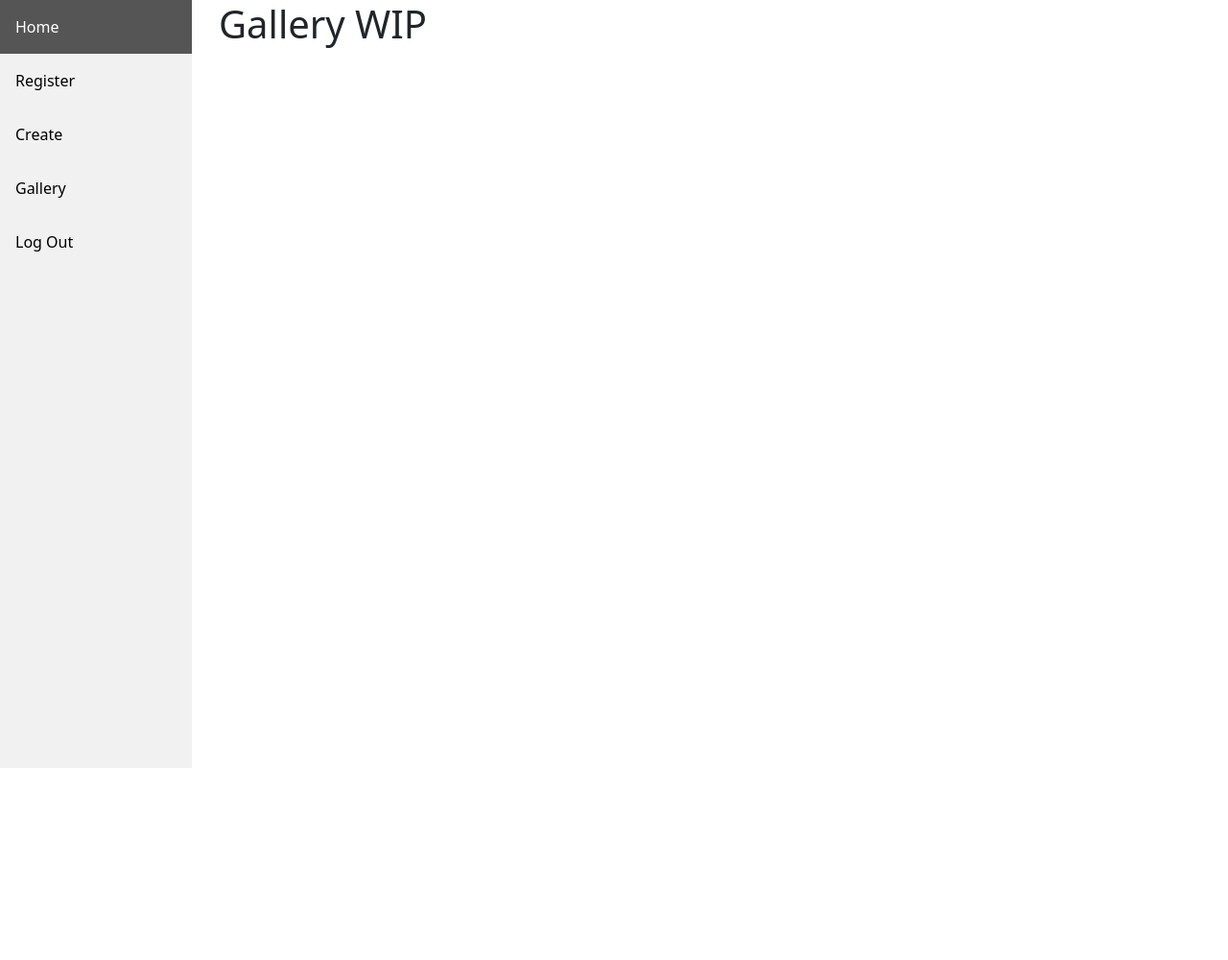
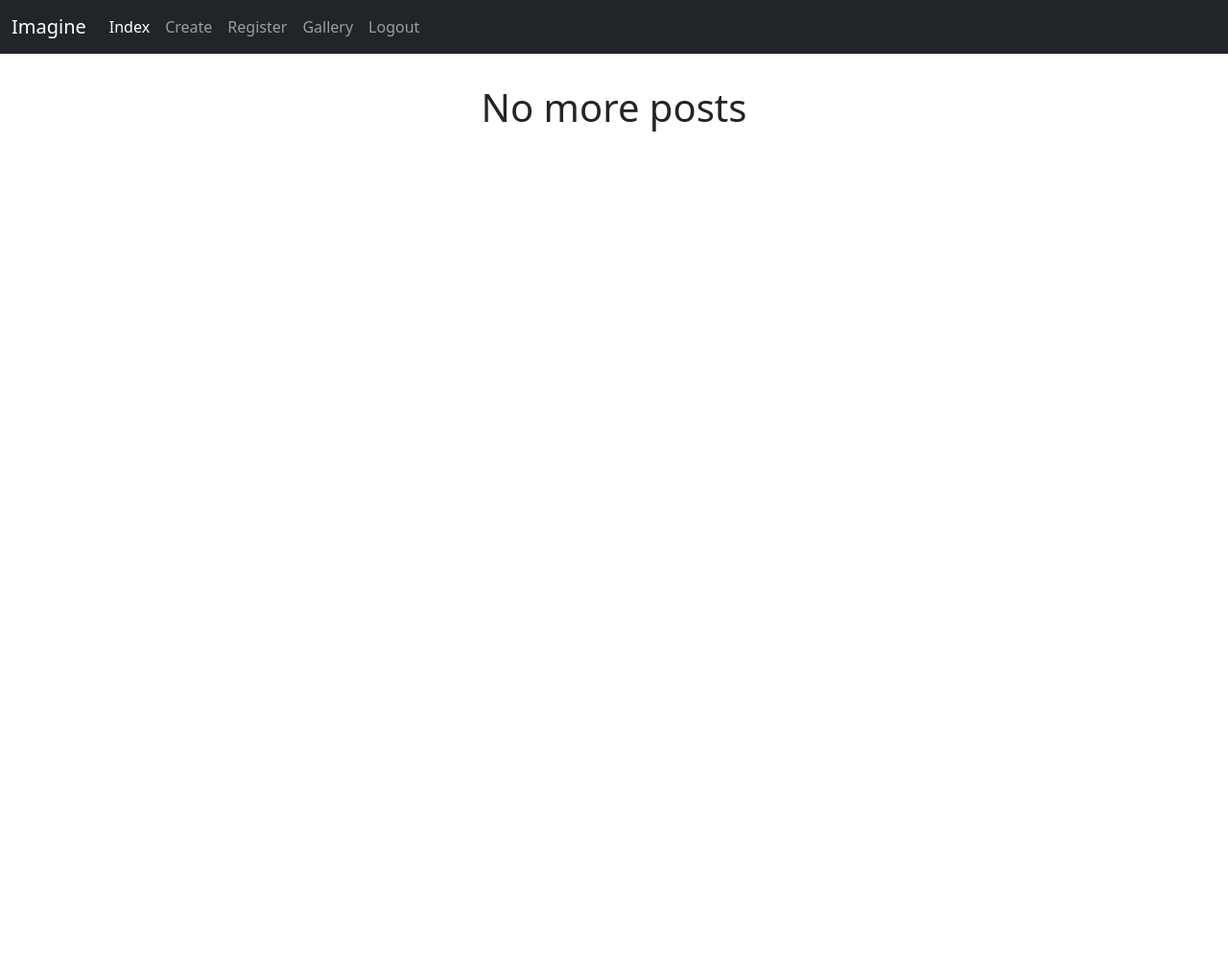
Before and after one commit to xuche123/capstone, a Django app: page /gallery in a window 1280 px wide. Shown: the whole page at 96% size. After the commit the page ends 137 px from the top, so only its background shows below. Run offline with Django 4.2, Linux system fonts and the light colour scheme; data that the repository does not hold is empty; some libraries are stand-ins or nearby versions.

Commit message:
gallery page improvements

```diff
--- /dev/null
+++ b/imagine/static/imagine/gallery.js
@@ -0,0 +1,50 @@
+document.addEventListener("DOMContentLoaded", function () {
+    var num = 15;
+    const post = document.querySelector(".post");
+    const gallery = document.querySelector(".gallery");
+    var ending = false;
+
+    function renderPost(start) {
+        fetch("/fetch_post", {
+            // Fetch request
+            method: "POST",
+            body: JSON.stringify({
+            start: start,
+            }),
+        })
+            .then((response) => response.json())
+            .then((result) => {
+            // console.log(result)
+            // console.log(result["posts"][0])
+            if (result["posts"][0] == undefined) {
+                console.log("No more posts")
+                let end = document.createElement('h1')
+                end.innerHTML = "No more posts"
+                gallery.appendChild(end)
+                ending = true;
+            }
+            else {
+                for (let i = 0; i<15; i++) {
+                    let img = document.createElement('img')
+                    img.src = "/media/" + result['posts'][i]['image']
+                    post.appendChild(img)
+                }
+            }
+
+            });
+    }
+
+
+    window.onscroll = () => {
+    const { scrollTop, scrollHeight, clientHeight } = document.documentElement;
+    if (clientHeight + scrollTop + 1 >= scrollHeight ) {
+        console.log(ending)
+        if (!ending) {
+            renderPost(num);
+            num += 15;
+
+        }
+
+    }
+    }
+});
--- a/imagine/static/imagine/styles.css
+++ b/imagine/static/imagine/styles.css
@@ -1,93 +1,28 @@
 * {
-  box-sizing: border-box;
+    margin: 0;
+    padding: 0;
+    box-sizing: border-box;
 }
 
-/* The side navigation menu */
-.sidebar {
-  margin: 0;
-  padding: 0;
-  width: 200px;
-  background-color: #f1f1f1;
-  position: fixed;
-  height: 100%;
-  overflow: auto;
+.gallery {
+    width: 80vw;
+    margin: 2rem auto;
+    text-align: center;
 }
 
-/* Sidebar links */
-.sidebar a {
-  display: block;
-  color: black;
-  padding: 16px;
-  text-decoration: none;
+.post {
+  columns: 3 20rem;
+  gap: 0.5rem;
 }
 
-/* Active/current link */
-.sidebar a.active {
-  background-color: #04aa6d;
-  color: white;
+.post img {
+  width: 100%;
+  border-radius: 1rem;
+  margin-bottom: 0.5rem;
+  transition: .2s ease-in-out;
 }
 
-/* Links on mouse-over */
-.sidebar a:hover:not(.active) {
-  background-color: #555;
-  color: white;
+.post img:hover {
+  cursor: pointer;
+  transform: scale(1.025);
 }
-
-/* Page content. The value of the margin-left property should match the value of the sidebar's width property */
-div.content {
-  margin-left: 200px;
-  padding: 1px 16px;
-  height: 1000px;
-}
-
-.gallery_row {
-  display: flex;
-  flex-wrap: wrap;
-  padding: 0 4px;
-}
-
-/* Create four equal columns that sits next to each other */
-.gallery_column {
-  flex: 25%;
-  max-width: 25%;
-  padding: 0 4px;
-}
-
-.gallery_column img {
-  margin-top: 8px;
-  vertical-align: middle;
-  width: 100%;
-}
-
-@media screen and (max-width: 800px) {
-  .sidebar {
-    width: 100%;
-    height: auto;
-    position: relative;
-  }
-  .sidebar a {
-    float: left;
-  }
-  div.content {
-    margin-left: 0;
-  }
-
-  .gallery_column {
-    flex: 50%;
-    max-width: 50%;
-  }
-}
-
-@media screen and (max-width: 600px) {
-  .gallery_column {
-    flex: 100%;
-    max-width: 100%;
-  }
-}
-
-@media screen and (max-width: 400px) {
-  .sidebar a {
-    text-align: center;
-    float: none;
-  }
-}
--- a/imagine/templates/imagine/gallery.html
+++ b/imagine/templates/imagine/gallery.html
@@ -1,34 +1,12 @@
 {% extends "imagine/layout.html" %} {% load static %} {% block body %}
-<div class="container">
-    <h1>Gallery WIP </h1>
-    <div class="gallery_row">
-
-        {% comment %} {% for post in posts %}
-        <div class="col-md-4">
-            <div class="thumbnail">
-                <img
-                    src="{{ post.image.url }}"
-                    alt="Lights"
-                    style="width: 100%"
-                />
-            </div>
-        </div>
-        {% endfor %} {% endcomment %}
-
-        {% for column in columns %}
-        <div class="gallery_column">
-            {% for post in column %}
-
-                <img
-                    src="{{ post.image.url }}"
-                    alt="Lights"
-                    style="width: 100%"
-                />
-
-            {% endfor %}
-        </div>
+<div class="gallery">
+    <div class="post">
+        {% for post in posts %}
+        <img src="{{ post.image.url }}" alt="" />
         {% endfor %}
     </div>
+</div>
 
-    {% endblock %}
-</div>
+{% endblock %} {% block script %}
+<script src="{% static 'imagine/gallery.js' %}"></script>
+{% endblock %}
--- a/imagine/templates/imagine/layout.html
+++ b/imagine/templates/imagine/layout.html
@@ -20,13 +20,61 @@
         {% block script %}{% endblock %}
     </head>
     <body>
-    <div class="sidebar">
-      <a href="{%url 'index' %}">Home</a>
-      <a href="{%url 'register' %}">Register</a>
-      <a href="{%url 'generate' %}">Create</a>
-      <a href="{%url 'gallery' %}">Gallery</a>
-      <a href="{%url 'logout' %}">Log Out</a>
+        {% comment %} <nav class="navbar navbar-dark bg-dark">
+          <div class="container-fluid">
+            <a class="navbar-brand" href="#">Imagine</a>
+            <button class="navbar-toggler" type="button" data-bs-toggle="collapse" data-bs-target="#navbarText" aria-controls="navbarText" aria-expanded="false" aria-label="Toggle navigation">
+              <span class="navbar-toggler-icon"></span>
+            </button>
+            <div class="collapse navbar-collapse" id="navbarText">
+              <ul class="navbar-nav me-auto mb-2 mb-lg-0">
+                <li class="nav-item">
+                  <a class="nav-link active" aria-current="page" href="{%url 'index' %}">Index</a>
+                </li>
+                <li class="nav-item">
+                  <a class="nav-link" href="{%url 'generate' %}">Create</a>
+                </li>
+                <li class="nav-item">
+                  <a class="nav-link" href="{%url 'register' %}">Register</a>
+                </li>
+                <li class="nav-item">
+                  <a class="nav-link" href="{%url 'gallery' %}">Gallery</a>
+                </li>
+                <li class="nav-item">
+                  <a class="nav-link" href="{%url 'logout' %}">Logout</a>
+                </li>
+              </ul>
             </div>
+          </div>
+        </nav> {% endcomment %}
+        <nav class="navbar navbar-expand-lg navbar-dark bg-dark sticky-top">
+          <div class="container-fluid">
+            <a class="navbar-brand" href="#">Imagine</a>
+            <button class="navbar-toggler" type="button" data-bs-toggle="collapse" data-bs-target="#navbarText" aria-controls="navbarText" aria-expanded="false" aria-label="Toggle navigation">
+              <span class="navbar-toggler-icon"></span>
+            </button>
+            <div class="collapse navbar-collapse" id="navbarText">
+              <ul class="navbar-nav me-auto mb-2 mb-lg-0">
+                <li class="nav-item">
+                  <a class="nav-link active" aria-current="page" href="{%url 'index' %}">Index</a>
+                </li>
+                <li class="nav-item">
+                  <a class="nav-link" href="{%url 'generate' %}">Create</a>
+                </li>
+                <li class="nav-item">
+                  <a class="nav-link" href="{%url 'register' %}">Register</a>
+                </li>
+                <li class="nav-item">
+                  <a class="nav-link" href="{%url 'gallery' %}">Gallery</a>
+                </li>
+                <li class="nav-item">
+                  <a class="nav-link" href="{%url 'logout' %}">Logout</a>
+                </li>
+              </ul>
+            </div>
+          </div>
+        </nav>
         <div class="content">{% block body %} {% endblock %}</div>
+        <script src="https://cdn.jsdelivr.net/npm/bootstrap@5.2.3/dist/js/bootstrap.bundle.min.js" integrity="sha384-kenU1KFdBIe4zVF0s0G1M5b4hcpxyD9F7jL+jjXkk+Q2h455rYXK/7HAuoJl+0I4" crossorigin="anonymous"></script>
       </body>
 </html>
--- a/imagine/urls.py
+++ b/imagine/urls.py
@@ -9,4 +9,5 @@ urlpatterns = [
     path('gallery', views.gallery, name='gallery'),
     path('generate', views.generate, name='generate'),
     path('generate_prompt', views.generate_prompt, name='generate_prompt'),
+    path('fetch_post', views.fetch_post, name='fetch_post'),
 ]
--- a/imagine/views.py
+++ b/imagine/views.py
@@ -46,14 +46,25 @@ def login_view(request):
 
 
 def gallery(request):
-    posts = list(Post.objects.all())
-    length = len(posts)
-    # k, m = divmod(length, 4)
-    split = int(ceil(length/4.))
-    columns = [posts[i*split:(i+1)*split] for i in range(4)]
-    return render(
-        request, "imagine/gallery.html", {"columns": columns, "length": length}
-    )
+    posts = Post.objects.order_by("-timestamp")[:15]
+
+    return render(request, "imagine/gallery.html", {"posts": posts})
+
+
+@csrf_exempt
+def fetch_post(request):
+    if request.method == "POST":
+        start = int(json.loads(request.body)["start"])
+        count = Post.objects.count()
+        if start + 15 > count:
+            end = count
+        else:
+            end = start + 15
+        posts = Post.objects.order_by("-timestamp")[start : end].values()
+        return JsonResponse({"posts" : list(posts)}, status=201)
+
+    else:
+        return JsonResponse({"error": "POST request required."}, status=400)
 
 
 def generate(request):
```
Lines whose indentation alone changed are shown as unchanged.
